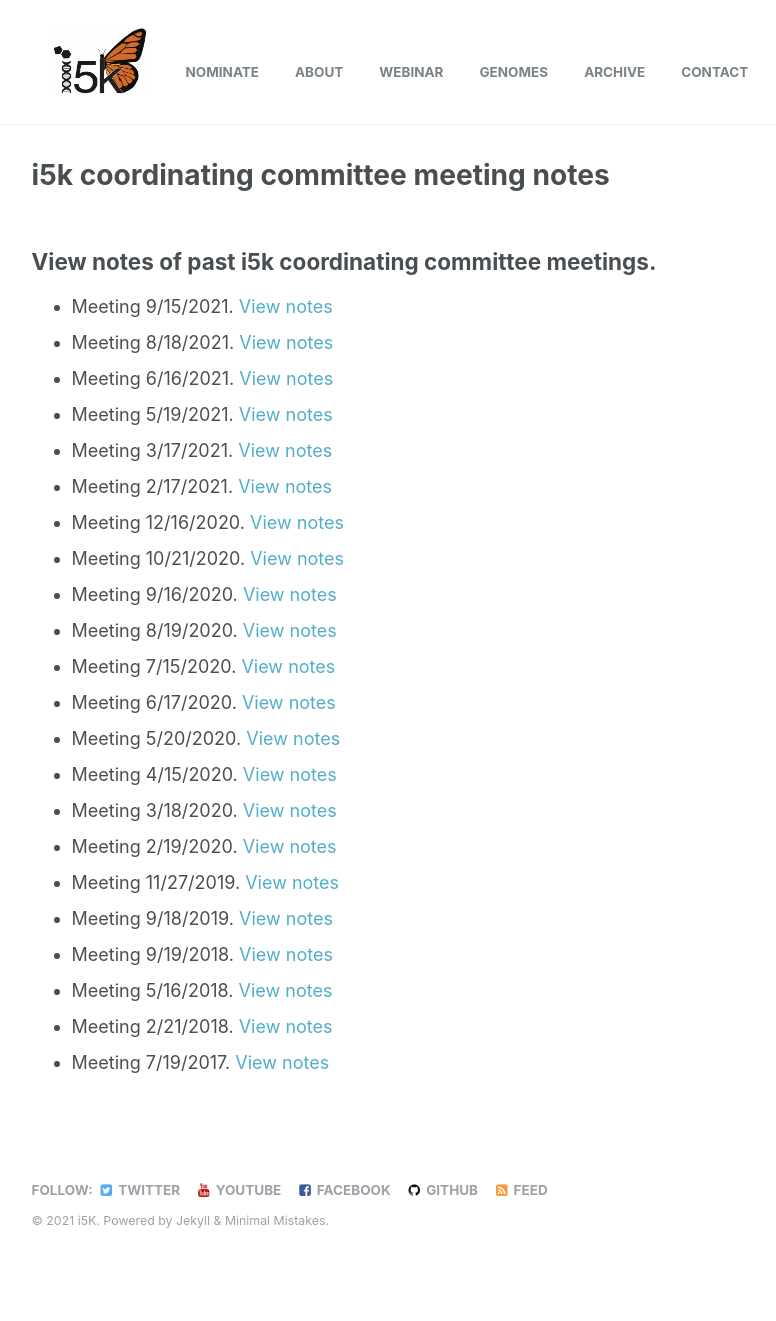
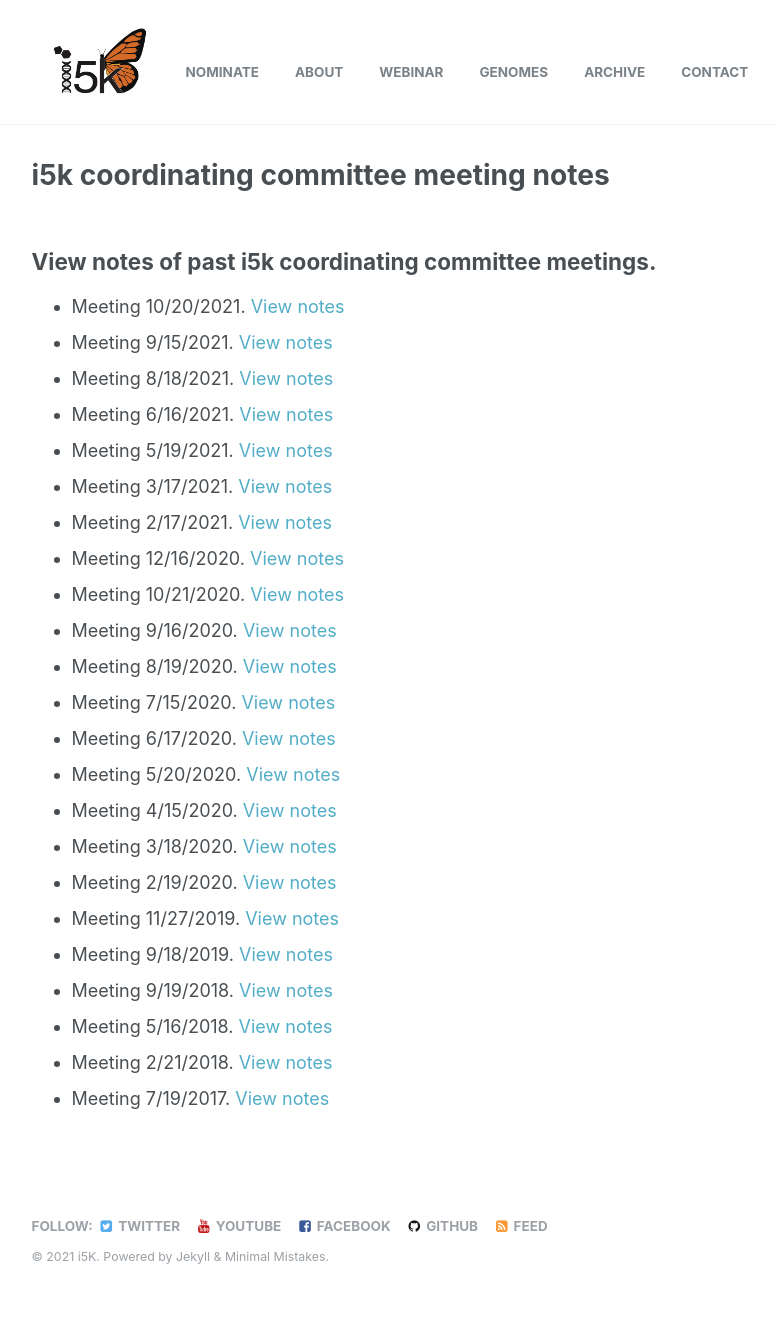
Before and after one commit to i5k/i5k.github.io, a Jekyll site: the page built from _pages/meeting-notes.md, in a window 1280 px wide. Shown: the whole page, without its empty margins (250-1026 px from the left). Built offline with Jekyll 4.4.1, drawn with Linux system fonts in a browser that asks for light colours; before the commit the page ends 1285 px from its top, so only the background shows below that.

Commit message:
Update meeting-notes.md

```diff
--- a/_pages/meeting-notes.md
+++ b/_pages/meeting-notes.md
@@ -6,7 +6,7 @@ permalink: /meeting-notes
 
 ## View notes of past i5k coordinating committee meetings.
 
-
+* Meeting 10/20/2021. [View notes](/meeting_notes/10-20-2021_Notes)
 * Meeting 9/15/2021. [View notes](/meeting_notes/09-15-2021_Notes)
 * Meeting 8/18/2021. [View notes](/meeting_notes/08-18-2021_Notes)
 * Meeting 6/16/2021. [View notes](/meeting_notes/06-16-2021_Notes)
```
